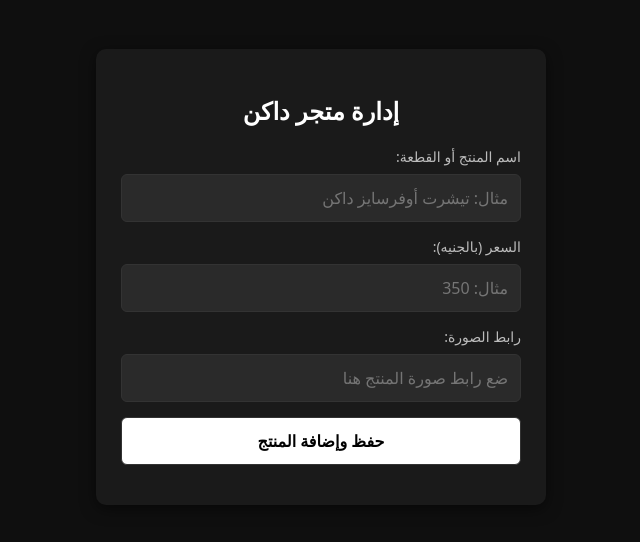
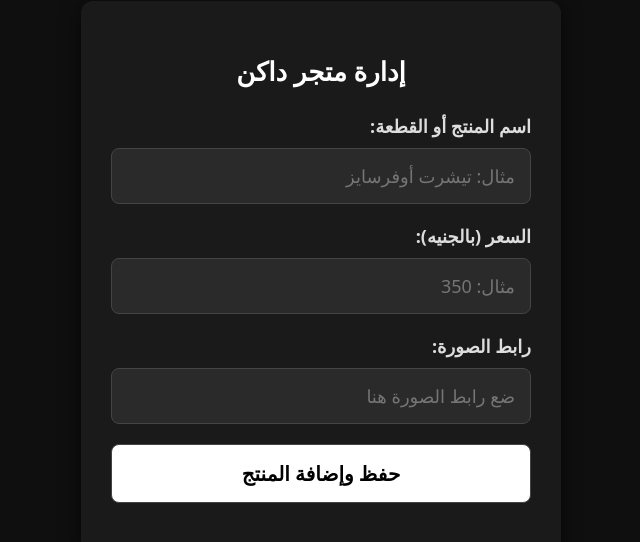
Before and after one commit to oelshiekh02-collab/Dakn-store-new, a plain HTML site: page admin.html in a window 1280 px wide. Shown: the part 123-665 px from the top of the page, without its empty margins (319-959 px from the left). Drawn offline with Linux system fonts and the light colour scheme.

Commit message:
index.html

```diff
--- a/admin.html
+++ b/admin.html
@@ -7,12 +7,12 @@
   <style>
     * { box-sizing: border-box; font-family: system-ui, sans-serif; }
     body { background-color: #0f0f0f; color: #fff; margin: 0; padding: 20px; display: flex; justify-content: center; align-items: center; min-height: 100vh; }
-    .admin-box { background: #1a1a1a; padding: 25px; border-radius: 10px; width: 100%; max-width: 450px; box-shadow: 0 4px 15px rgba(0,0,0,0.5); }
-    h2 { text-align: center; margin-bottom: 20px; color: #fff; }
-    label { display: block; margin-bottom: 8px; color: #bbb; font-size: 14px; }
-    input, button { width: 100%; padding: 12px; margin-bottom: 15px; border-radius: 6px; border: 1px solid #333; background: #2a2a2a; color: #fff; font-size: 16px; }
+    .admin-box { background: #1a1a1a; padding: 30px; border-radius: 12px; width: 100%; max-width: 480px; box-shadow: 0 4px 20px rgba(0,0,0,0.6); }
+    h2 { text-align: center; margin-bottom: 25px; color: #fff; font-size: 26px; }
+    label { display: block; margin-bottom: 10px; color: #ddd; font-size: 18px; font-weight: bold; }
+    input, button { width: 100%; padding: 15px; margin-bottom: 20px; border-radius: 8px; border: 1px solid #444; background: #2a2a2a; color: #fff; font-size: 18px; }
     input:focus { border-color: #fff; outline: none; }
-    button { background: #fff; color: #000; font-weight: bold; cursor: pointer; transition: 0.2s; }
+    button { background: #fff; color: #000; font-weight: bold; cursor: pointer; font-size: 20px; transition: 0.2s; }
     button:hover { background: #ddd; }
   </style>
 </head>
@@ -22,13 +22,13 @@
     <h2>إدارة متجر داكن</h2>
     <form id="productForm">
       <label>اسم المنتج أو القطعة:</label>
-      <input type="text" id="title" placeholder="مثال: تيشرت أوفرسايز داكن" required>
+      <input type="text" id="title" placeholder="مثال: تيشرت أوفرسايز" required>
 
       <label>السعر (بالجنيه):</label>
       <input type="text" id="price" placeholder="مثال: 350" required>
 
       <label>رابط الصورة:</label>
-      <input type="text" id="image" placeholder="ضع رابط صورة المنتج هنا" required>
+      <input type="text" id="image" placeholder="ضع رابط الصورة هنا" required>
 
       <button type="submit">حفظ وإضافة المنتج</button>
     </form>
@@ -37,7 +37,7 @@
   <script>
     document.getElementById('productForm').addEventListener('submit', function(e) {
       e.preventDefault();
-      alert('تم حفظ البيانات بنجاح! سيتم ربطها بالموقع فوراً.');
+      alert('تم حفظ البيانات بنجاح!');
     });
   </script>
 
```
